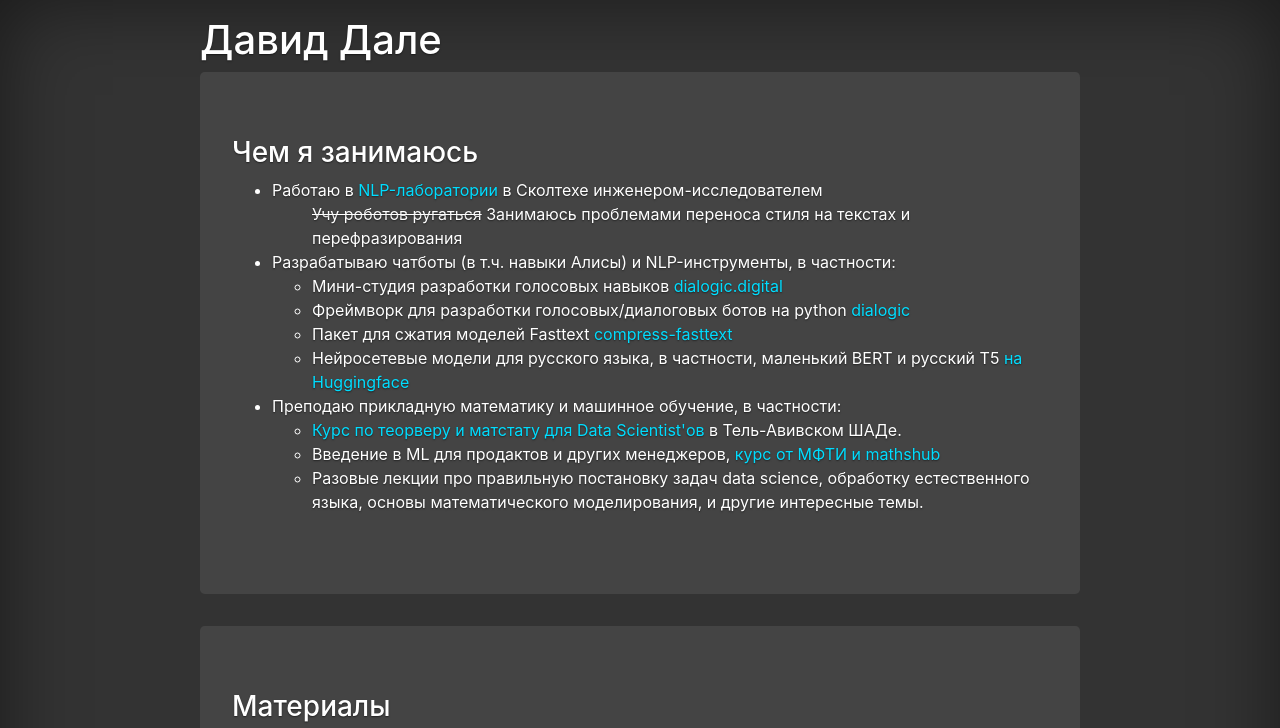
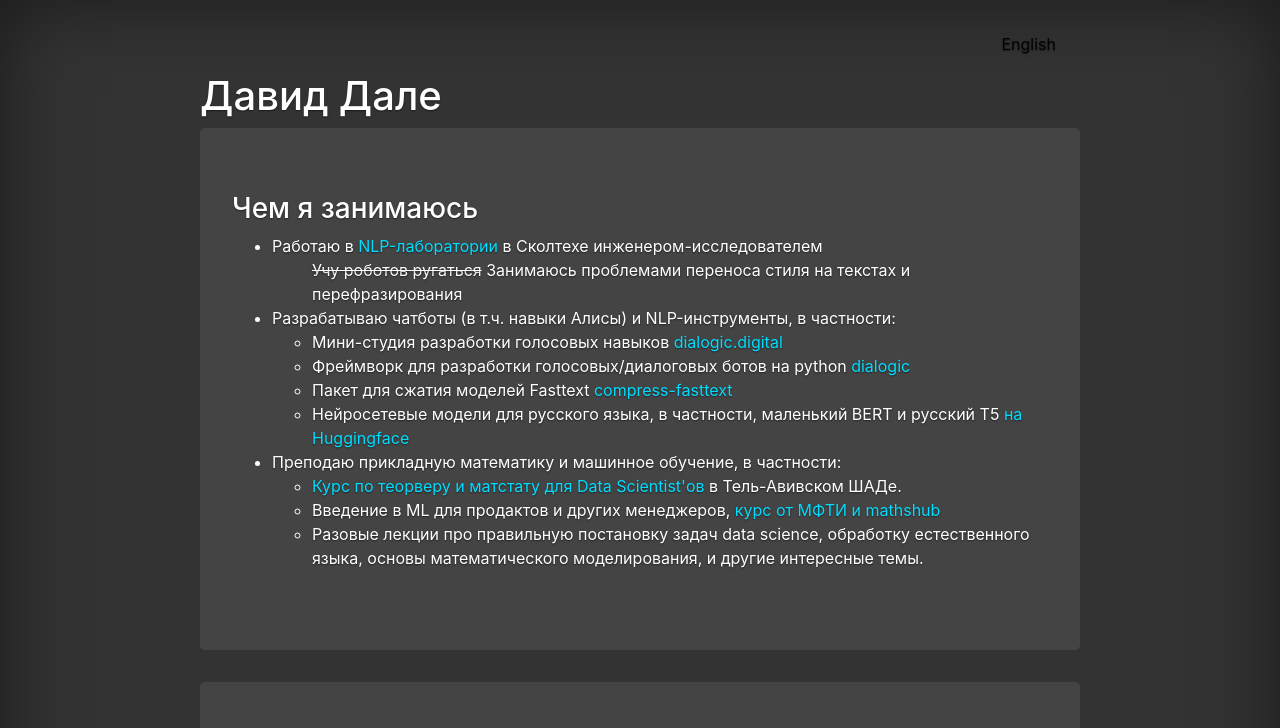
Before and after one commit to avidale/avidale.github.io, a plain HTML site: page index.html in a window 1280 px wide. Shown: the top 728 px of the page. Drawn offline with nearby package versions, Linux system fonts and the light colour scheme; a script that the page names is missing.

Commit message:
return the link to English

```diff
--- a/index.html
+++ b/index.html
@@ -29,6 +29,15 @@
 <div class="cover-container d-flex w-100  p-3 mx-auto flex-column">
 <body>
 <main role="main" class="inner cover">
+	<nav class="navbar navbar-expand-lg navbar-light">
+	  <div class="collapse navbar-collapse" id="navbarText">
+		<ul class="navbar-nav ml-auto">
+		  <li class="nav-item active">
+			<a class="nav-link" href="en.html">English</a>
+		  </li>
+		</ul>
+	  </div>
+	</nav>
 	<h1>Давид Дале</h1>
 	<div class="jumbotron">
 		<h3>Чем я занимаюсь</h3>
```
